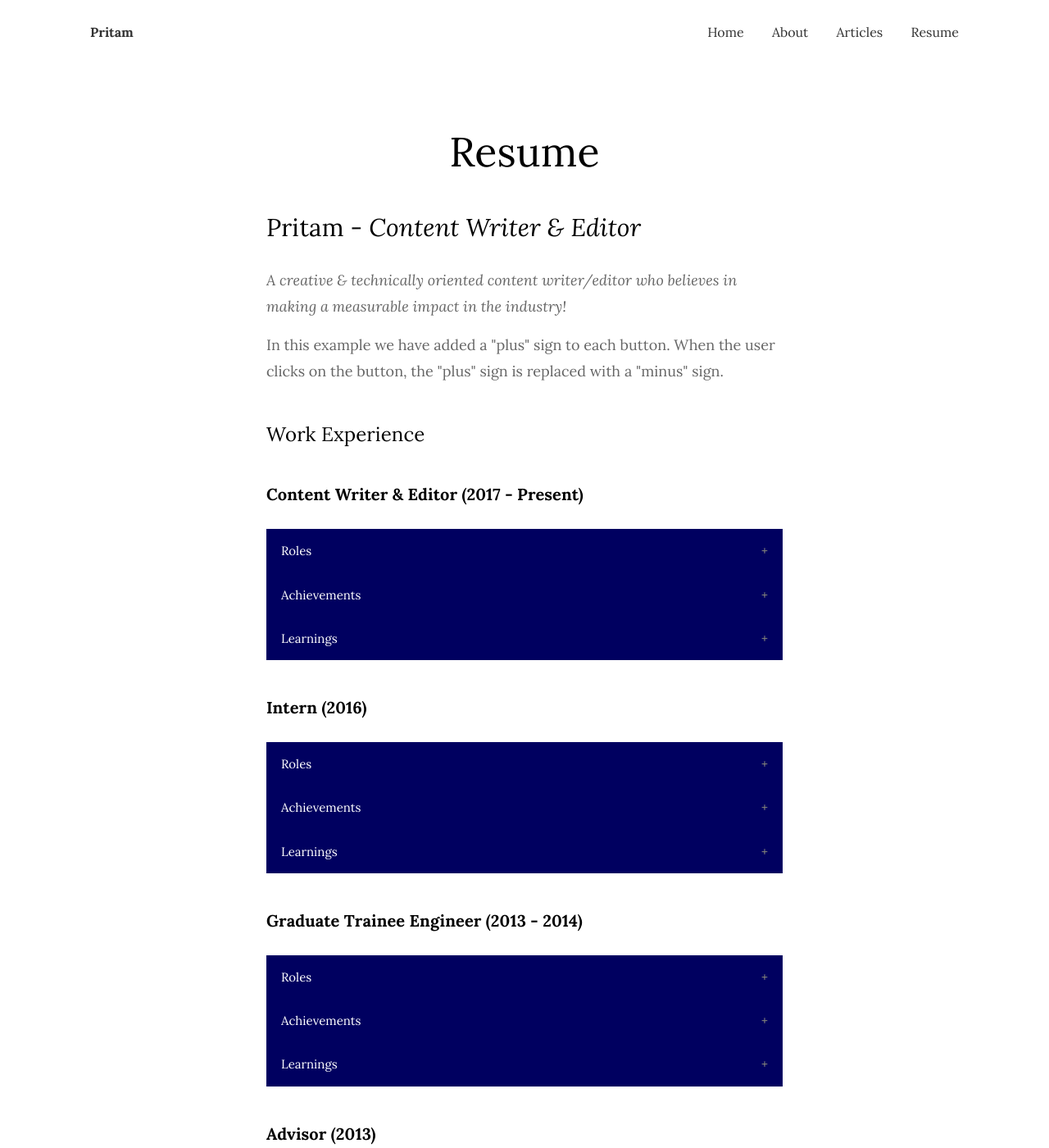
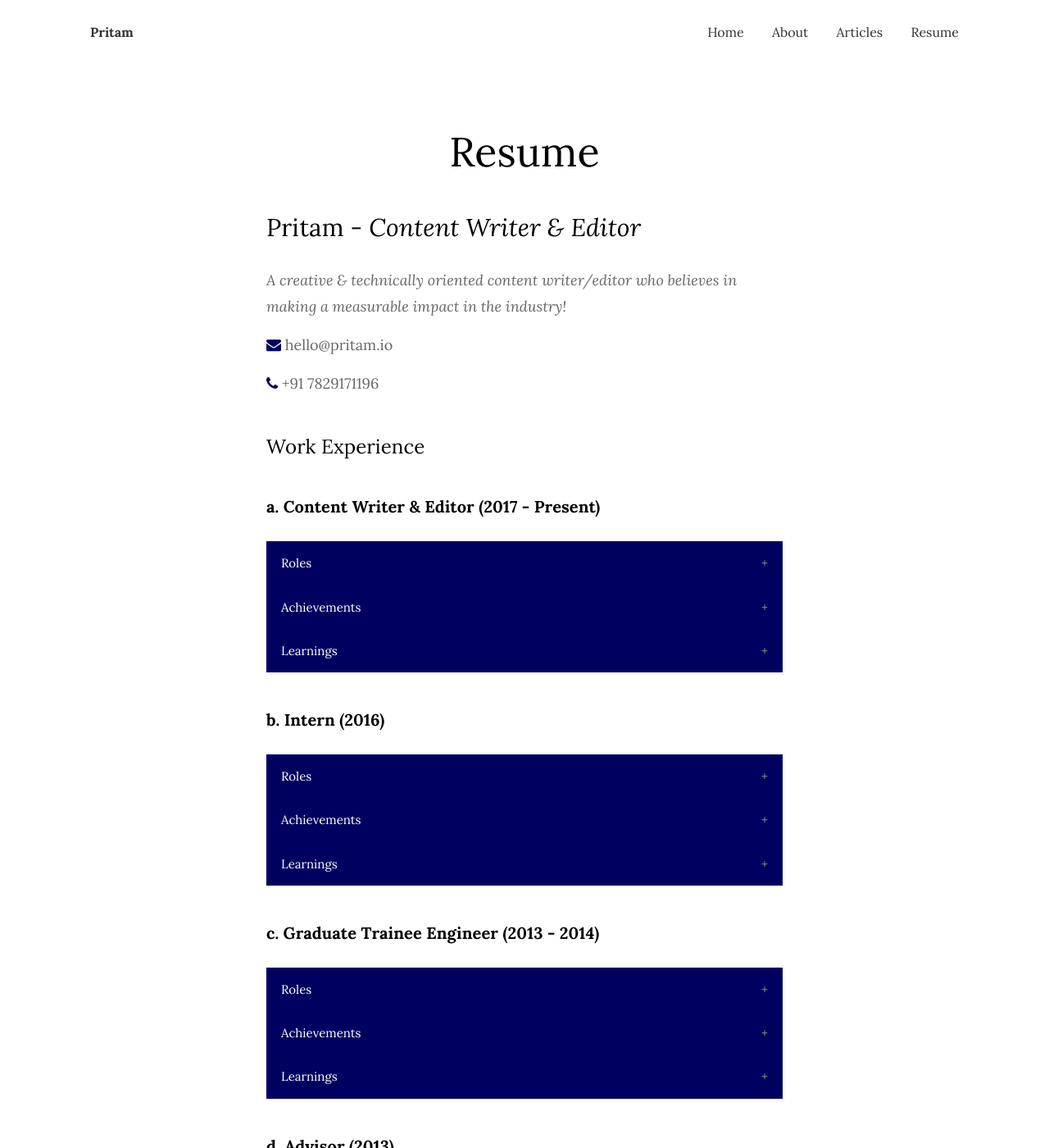
Before and after one commit to argumentativeyouth/pritams-portfolio, a Jekyll site: the page built from _pages/resume.md, in a window 1280 px wide and 1400 px high. Shown: the whole window at 82% size. Built offline with Jekyll 4.4.1, drawn with Linux system fonts in a browser that asks for light colours; some of the changed text lies outside the part shown.

Commit message:
Update resume.md

```diff
--- a/_pages/resume.md
+++ b/_pages/resume.md
@@ -51,11 +51,10 @@ image:
 
 <h2>Pritam - <em>Content Writer & Editor</em></h2>
 <p><em>A creative & technically oriented content writer/editor who believes in making a measurable impact in the industry!</em></p>
-
-
-<p>In this example we have added a "plus" sign to each button. When the user clicks on the button, the "plus" sign is replaced with a "minus" sign.</p>
+<p><i class="fa fa-envelope" style="color:#000060;"></i> hello@pritam.io</p>
+<p><i class="fa fa-phone" style="color:#000060;"></i> +91 7829171196</p>
 <h3>Work Experience</h3>
-<h4><strong>Content Writer & Editor (2017 - Present)</strong></h4>
+<h4><strong>a. Content Writer & Editor (2017 - Present)</strong></h4>
 <button class="accordion">Roles</button>
 <div class="panel">
   <p>Lorem ipsum dolor sit amet, consectetur adipisicing elit, sed do eiusmod tempor incididunt ut labore et dolore magna aliqua. Ut enim ad minim veniam, quis nostrud exercitation ullamco laboris nisi ut aliquip ex ea commodo consequat.</p>
@@ -69,7 +68,7 @@ image:
   <p>Lorem ipsum dolor sit amet, consectetur adipisicing elit, sed do eiusmod tempor incididunt ut labore et dolore magna aliqua. Ut enim ad minim veniam, quis nostrud exercitation ullamco laboris nisi ut aliquip ex ea commodo consequat.</p>
 </div>
 <p> </p>
-<h4><strong>Intern (2016)</strong></h4>
+<h4><strong>b. Intern (2016)</strong></h4>
 <button class="accordion">Roles</button>
 <div class="panel">
   <p>Lorem ipsum dolor sit amet, consectetur adipisicing elit, sed do eiusmod tempor incididunt ut labore et dolore magna aliqua. Ut enim ad minim veniam, quis nostrud exercitation ullamco laboris nisi ut aliquip ex ea commodo consequat.</p>
@@ -83,7 +82,7 @@ image:
   <p>Lorem ipsum dolor sit amet, consectetur adipisicing elit, sed do eiusmod tempor incididunt ut labore et dolore magna aliqua. Ut enim ad minim veniam, quis nostrud exercitation ullamco laboris nisi ut aliquip ex ea commodo consequat.</p>
 </div>
 <p> </p>
-<h4><strong>Graduate Trainee Engineer (2013 - 2014)</strong></h4>
+<h4><strong>c. Graduate Trainee Engineer (2013 - 2014)</strong></h4>
 <button class="accordion">Roles</button>
 <div class="panel">
   <p>Lorem ipsum dolor sit amet, consectetur adipisicing elit, sed do eiusmod tempor incididunt ut labore et dolore magna aliqua. Ut enim ad minim veniam, quis nostrud exercitation ullamco laboris nisi ut aliquip ex ea commodo consequat.</p>
@@ -97,7 +96,7 @@ image:
   <p>Lorem ipsum dolor sit amet, consectetur adipisicing elit, sed do eiusmod tempor incididunt ut labore et dolore magna aliqua. Ut enim ad minim veniam, quis nostrud exercitation ullamco laboris nisi ut aliquip ex ea commodo consequat.</p>
 </div>
 <p> </p>
-<h4><strong>Advisor (2013)</strong></h4>
+<h4><strong>d. Advisor (2013)</strong></h4>
 <button class="accordion">Roles</button>
 <div class="panel">
   <p>Lorem ipsum dolor sit amet, consectetur adipisicing elit, sed do eiusmod tempor incididunt ut labore et dolore magna aliqua. Ut enim ad minim veniam, quis nostrud exercitation ullamco laboris nisi ut aliquip ex ea commodo consequat.</p>
@@ -165,9 +164,6 @@ image:
   <p>Lorem ipsum dolor sit amet, consectetur adipisicing elit, sed do eiusmod tempor incididunt ut labore et dolore magna aliqua. Ut enim ad minim veniam, quis nostrud exercitation ullamco laboris nisi ut aliquip ex ea commodo consequat.</p>
 </div>
 
-<h3>Contact Details</h3>
-<p><i class="fa fa-envelope" style="color:#000060;"></i> hello@pritam.io</p>
-<p><i class="fa fa-phone" style="color:#000060;"></i> +91 7829171196</p>
 <h3>Social</h3>
 <p><i class="fa fa-linkedin-square" style="color:#000060;"></i> <a href="https://www.linkedin.com/in/pritamtheargumentativeyouth/" target="_blank">pritamtheargumentativeyouth</a></p>
 <p><i class="fa fa-twitter" style="color:#000060;"></i> <a href="https://twitter.com/prritam" target="_blank">@prritam</a></p>
```
